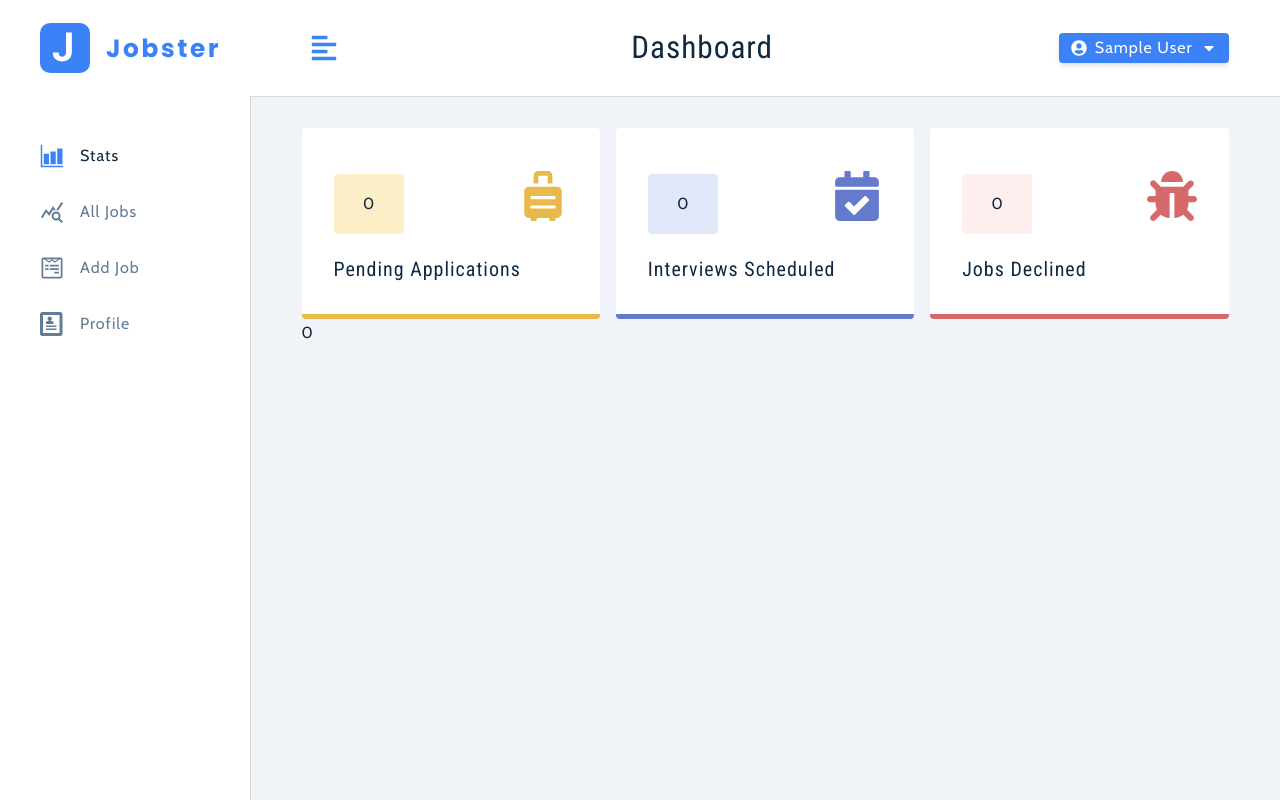
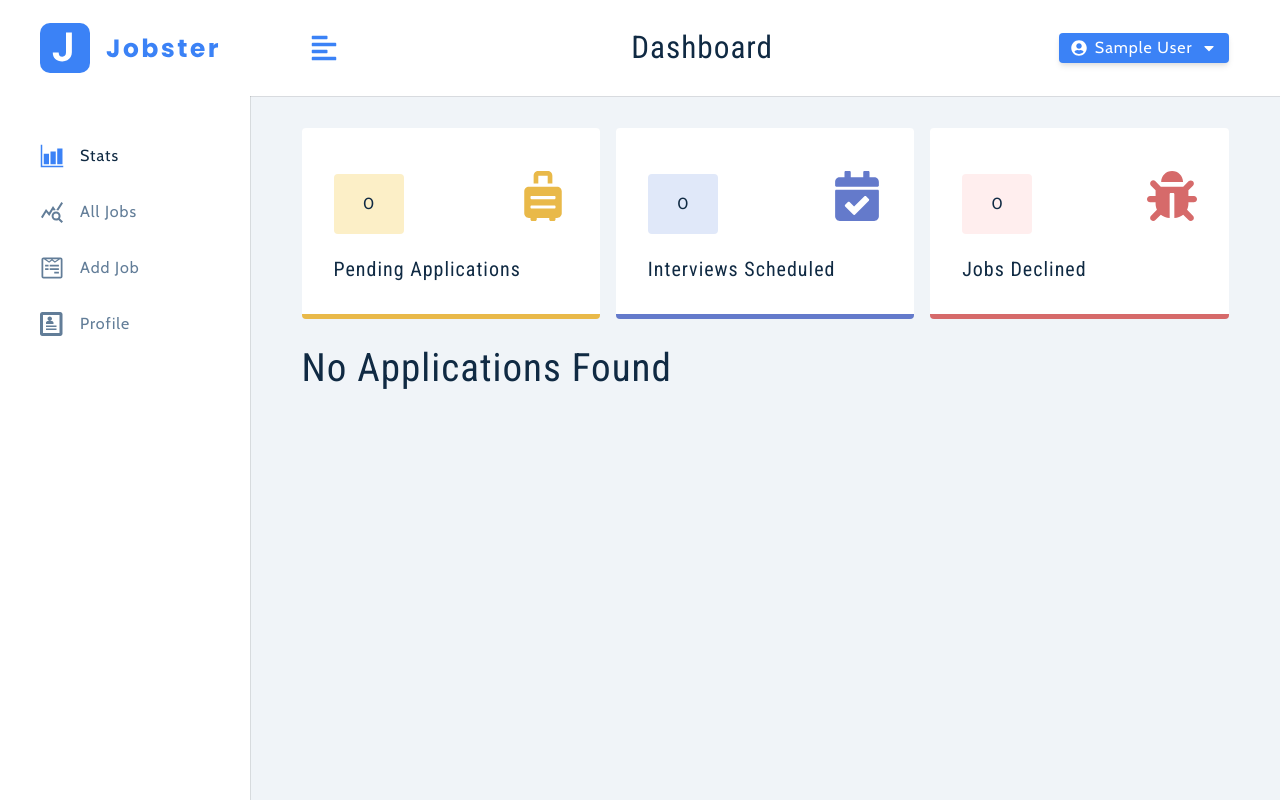
Before and after one commit to becasualle/jobhunter, a React (Create React App) app: page / in a window 1280 px wide. Built offline with nearby package versions, Linux system fonts and the light colour scheme; no server answers; sample sign-in values are in the browser's storage.

Commit message:
minor fixes

```diff
--- a/src/pages/Dashboard/Stats.tsx
+++ b/src/pages/Dashboard/Stats.tsx
@@ -19,7 +19,11 @@ const Stats = () => {
   return (
     <>
       <StatsContainer />
-      {monthlyApplications.length && <ChartsContainer />}
+      {monthlyApplications.length ? (
+        <ChartsContainer />
+      ) : (
+        <h2 style={{ marginTop: "1.5rem" }}>No applications found</h2>
+      )}
     </>
   );
 };
--- a/src/utils/axios.ts
+++ b/src/utils/axios.ts
@@ -1,5 +1,6 @@
-import axios from "axios";
+import axios, { AxiosError } from "axios";
 import { getUserFromLocalStorage } from "./localStorage";
+import { AsyncThunkPayloadCreator } from "@reduxjs/toolkit";
 
 const customFetch = axios.create({
   baseURL: "https://jobify-prod.herokuapp.com/api/v1/toolkit",
```
